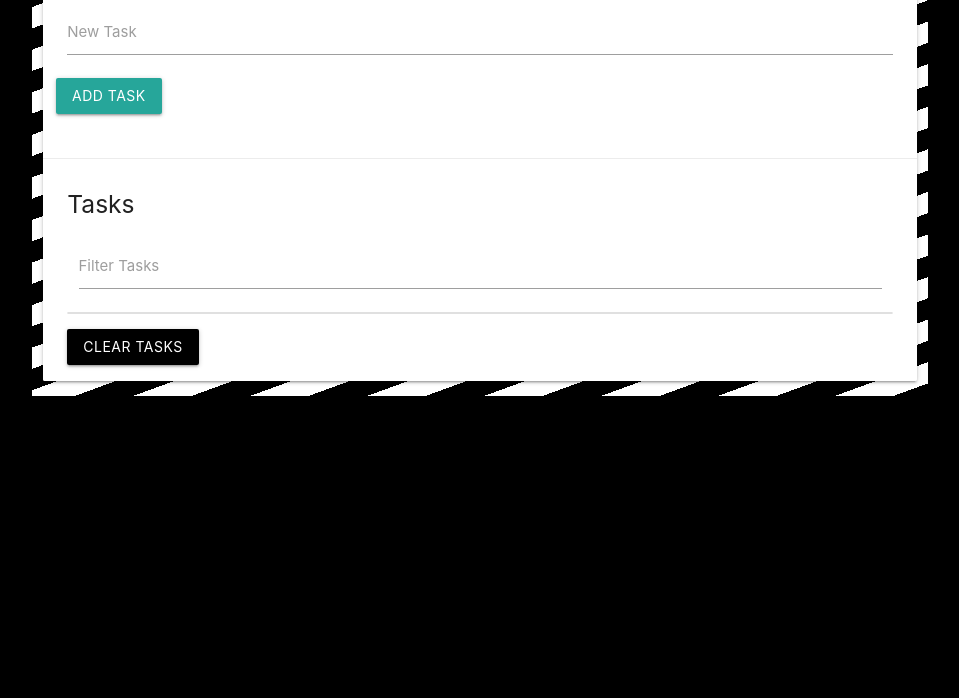
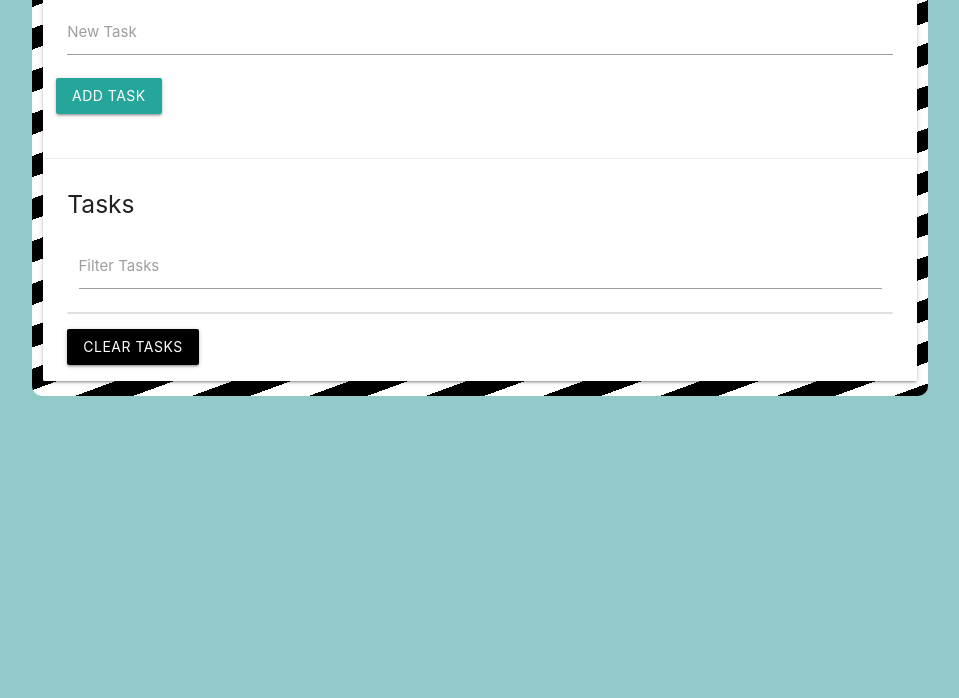
Before and after one commit to Saleem07/Task-List, a plain HTML site: page index.html in a window 1280 px wide. Shown: the part 102-800 px from the top of the page, without its empty margins (160-1119 px from the left). Drawn offline with nearby package versions, Linux system fonts and the light colour scheme.

Commit message:
changed background & added border radius

```diff
--- a/index.html
+++ b/index.html
@@ -14,6 +14,8 @@
       integrity="sha384-wvfXpqpZZVQGK6TAh5PVlGOfQNHSoD2xbE+QkPxCAFlNEevoEH3Sl0sibVcOQVnN"
       crossorigin="anonymous"
     />
+    <link rel="icon" type="image/png" href="https://www.google.com/s2/favicons?domain=saleemsh.me">
+
 
     <link rel="icon" href="images\list.png" type="image/gif" sizes="16x16">
     <title>Task List</title>
@@ -21,7 +23,7 @@
   <body>
     <style>
       body {
-        background-color: #000000;
+        background-color: rgb(146, 202, 202);
 
       }
       .container {
@@ -32,6 +34,7 @@
             #000 20px,
             #000 40px);
         margin-top: 3vh;
+        border-radius: 10px;
       }
     </style>
     <div class="container">
```
